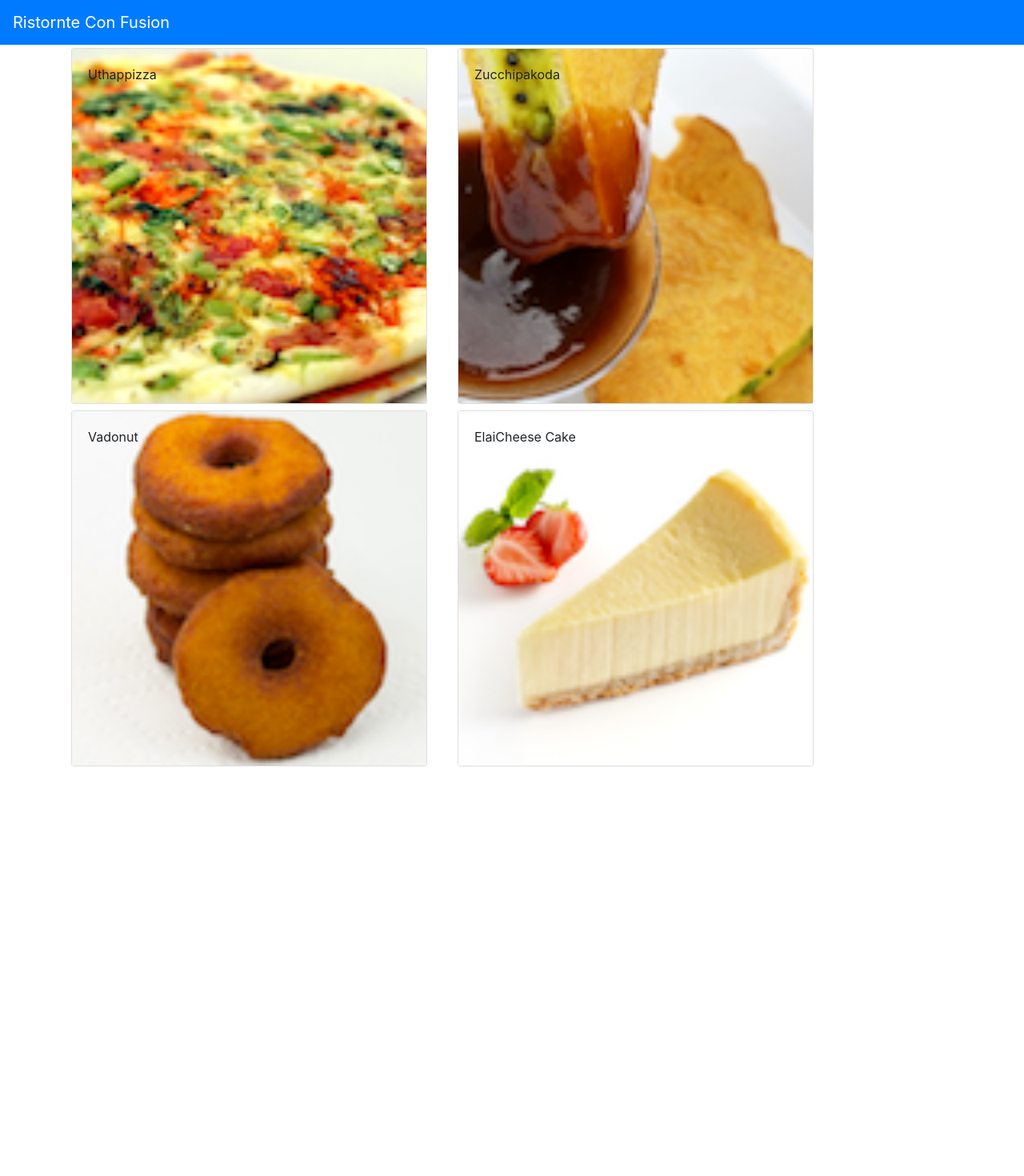
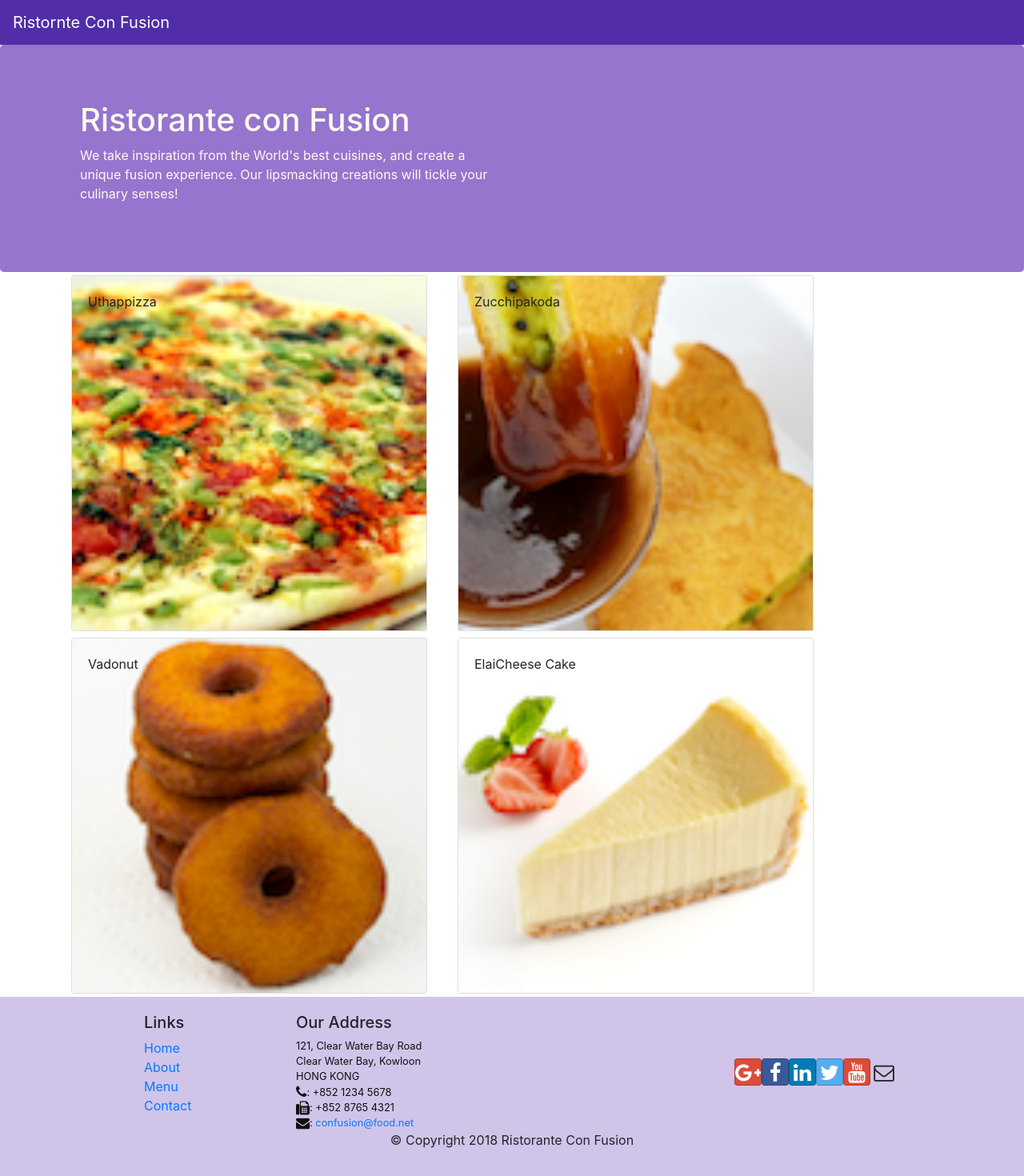
Before and after one commit to bansalsurya/Front-End-Web-Development-with-React, a React (Create React App) app: page /contactus in a window 1280 px wide. Shown: the top 1470 px of the page at 80% size. Before the commit the page ends 962 px from the top, so only its background shows below. Built offline with nearby package versions, Linux system fonts and the light colour scheme.

Commit message:
added header and footer

```diff
--- a/package.json
+++ b/package.json
@@ -8,6 +8,7 @@
     "@testing-library/user-event": "^7.2.1",
     "react": "^16.13.1",
     "react-dom": "^16.13.1",
+    "react-router-dom": "^5.2.0",
     "react-scripts": "3.4.1",
     "reactstrap": "^8.4.1"
   },
@@ -33,6 +34,8 @@
     ]
   },
   "devDependencies": {
-    "bootstrap": "^4.5.0"
+    "bootstrap": "^4.5.0",
+    "bootstrap-social": "^5.1.1",
+    "font-awesome": "^4.7.0"
   }
 }
--- a/src/App.css
+++ b/src/App.css
@@ -0,0 +1,33 @@
+.row-header {
+  margin: 0px auto;
+  padding: 0px auto;
+}
+
+.row-content {
+  margin: 0px auto;
+  padding: 50px 0px 50px 0px;
+  border-bottom: 1px ridge;
+  min-height: 400px;
+}
+
+.footer {
+  background-color: #d1c4e9;
+  margin: 0px auto;
+  padding: 20px 0px 20px 0px;
+}
+.jumbotron {
+  padding: 70px 30px 70px 30px;
+  margin: 0px auto;
+  background: #9575cd;
+  color: floralwhite;
+}
+
+address {
+  font-size: 80%;
+  margin: 0px;
+  color: #0f0f0f;
+}
+
+.navbar-dark {
+  background-color: #512da8;
+}
--- /dev/null
+++ b/src/components/FooterComponent.js
@@ -0,0 +1,90 @@
+import React from 'react';
+
+function FooterComponent(props) {
+  return (
+    <div className='footer'>
+      <div className='container'>
+        <div className='row justify-content-center'>
+          <div className='col-4 offset-1 col-sm-2'>
+            <h5>Links</h5>
+            <ul className='list-unstyled'>
+              <li>
+                <a href='#'>Home</a>
+              </li>
+              <li>
+                <a href='#'>About</a>
+              </li>
+              <li>
+                <a href='#'>Menu</a>
+              </li>
+              <li>
+                <a href='contactus.html'>Contact</a>
+              </li>
+            </ul>
+          </div>
+          <div className='col-7 col-sm-5'>
+            <h5>Our Address</h5>
+            <address>
+              121, Clear Water Bay Road
+              <br />
+              Clear Water Bay, Kowloon
+              <br />
+              HONG KONG
+              <br />
+              <i className='fa fa-phone fa-lg'></i>: +852 1234 5678
+              <br />
+              <i className='fa fa-fax fa-lg'></i>: +852 8765 4321
+              <br />
+              <i className='fa fa-envelope fa-lg'></i>:{' '}
+              <a href='mailto:confusion@food.net'>confusion@food.net</a>
+            </address>
+          </div>
+          <div className='col-12 col-sm-4 align-self-center'>
+            <div className='text-center'>
+              <a
+                className='btn btn-social-icon btn-google'
+                href='http://google.com/+'
+              >
+                <i className='fa fa-google-plus'></i>
+              </a>
+              <a
+                className='btn btn-social-icon btn-facebook'
+                href='http://www.facebook.com/profile.php?id='
+              >
+                <i className='fa fa-facebook'></i>
+              </a>
+              <a
+                className='btn btn-social-icon btn-linkedin'
+                href='http://www.linkedin.com/in/'
+              >
+                <i className='fa fa-linkedin'></i>
+              </a>
+              <a
+                className='btn btn-social-icon btn-twitter'
+                href='http://twitter.com/'
+              >
+                <i className='fa fa-twitter'></i>
+              </a>
+              <a
+                className='btn btn-social-icon btn-google'
+                href='http://youtube.com/'
+              >
+                <i className='fa fa-youtube'></i>
+              </a>
+              <a className='btn btn-social-icon' href='mailto:'>
+                <i className='fa fa-envelope-o'></i>
+              </a>
+            </div>
+          </div>
+        </div>
+        <div className='row justify-content-center'>
+          <div className='col-auto'>
+            <p>© Copyright 2018 Ristorante Con Fusion</p>
+          </div>
+        </div>
+      </div>
+    </div>
+  );
+}
+
+export default FooterComponent;
--- /dev/null
+++ b/src/components/HeaderComponent.js
@@ -0,0 +1,32 @@
+import React, { Component, Fragment } from 'react';
+import { Navbar, NavbarBrand, Jumbotron } from 'reactstrap';
+
+export class HeaderComponent extends Component {
+  render() {
+    return (
+      <Fragment>
+        <Navbar dark>
+          <div>
+            <NavbarBrand href='/'>Ristornte Con Fusion</NavbarBrand>
+          </div>
+        </Navbar>
+        <Jumbotron>
+          <div className='container'>
+            <div className='row row-header'>
+              <div className='col-12 col-sm-6'>
+                <h1>Ristorante con Fusion</h1>
+                <p>
+                  We take inspiration from the World's best cuisines, and create
+                  a unique fusion experience. Our lipsmacking creations will
+                  tickle your culinary senses!
+                </p>
+              </div>
+            </div>
+          </div>
+        </Jumbotron>
+      </Fragment>
+    );
+  }
+}
+
+export default HeaderComponent;
--- a/src/components/MainComponent.js
+++ b/src/components/MainComponent.js
@@ -1,7 +1,8 @@
 import React, { Component } from 'react';
-import { Navbar, NavbarBrand } from 'reactstrap';
 import Menu from './MenuComponent';
 import DishDetail from './DishdetailComponent';
+import Header from './HeaderComponent';
+import Footer from './FooterComponent';
 import { DISHES } from '../shared/dishes';
 import 'bootstrap/dist/css/bootstrap.min.css';
 
@@ -21,11 +22,7 @@
   render() {
     return (
       <div>
-        <Navbar dark color='primary'>
-          <div>
-            <NavbarBrand href='/'>Ristornte Con Fusion</NavbarBrand>
-          </div>
-        </Navbar>
+        <Header />
         <Menu
           dishes={this.state.dishes}
           onClick={(dishId) => {
@@ -39,6 +36,7 @@
             )[0]
           }
         />
+        <Footer />
       </div>
     );
   }
--- a/src/index.js
+++ b/src/index.js
@@ -1,6 +1,8 @@
 import React from 'react';
 import ReactDOM from 'react-dom';
 import 'bootstrap/dist/css/bootstrap.min.css'; //import this first as it overrides index.css if needed
+import 'font-awesome/css/font-awesome.min.css';
+import 'bootstrap-social/bootstrap-social.css';
 import './index.css';
 import App from './App';
 import * as serviceWorker from './serviceWorker';
```
Also changed, not shown: 1 other file (tests, documents, lock files or other folders).
